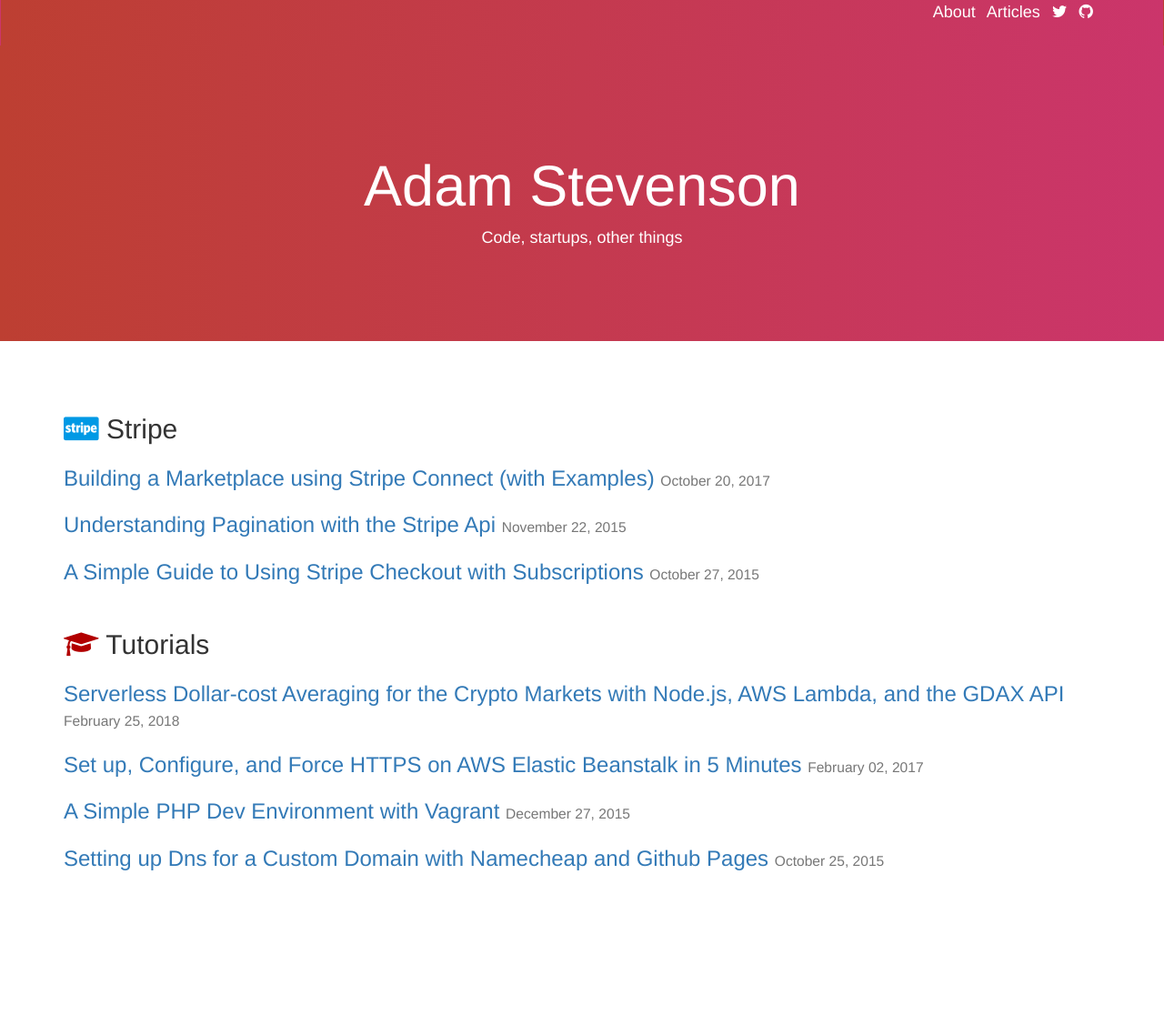
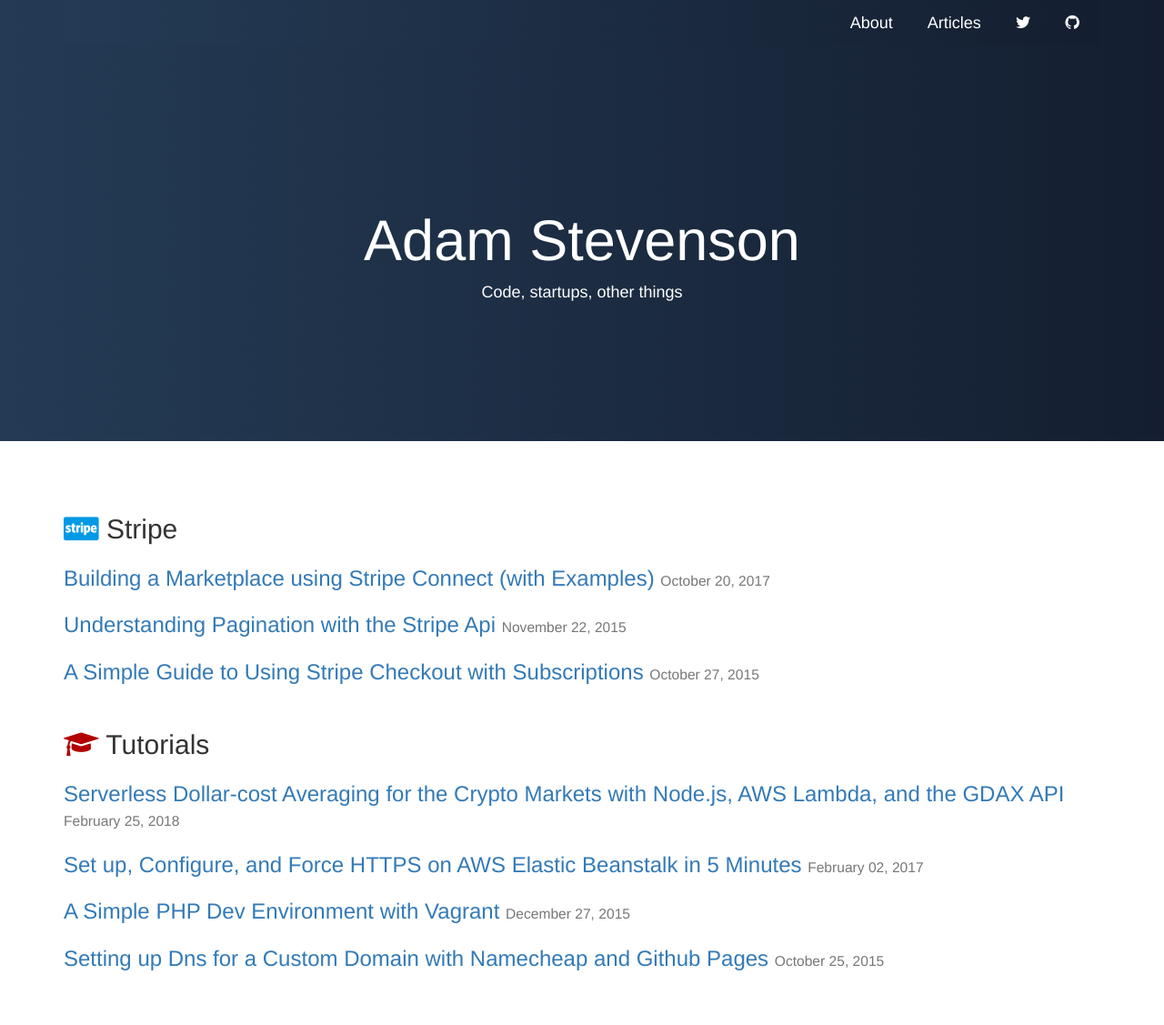
Before and after one commit to adamjstevenson/adamjstevenson.github.io, a Jekyll site: the page built from index.html, in a window 1280 px wide. Shown: the whole page at 91% size. Built offline with Jekyll 4.4.1, drawn with Linux system fonts in a browser that asks for light colours; nearby versions of some CDN libraries; before the commit the page ends 1017 px from its top, so only the background shows below that.

Commit message:
fix mobile header

```diff
--- a/_includes/head.html
+++ b/_includes/head.html
@@ -6,6 +6,7 @@
   <title>{% if page.title %}{{ page.title }}{% else %}{{ site.title }}{% endif %}</title>
   <meta name="description" content="{% if page.excerpt %}{{ page.excerpt | strip_html | strip_newlines | truncate: 160 }}{% else %}{{ site.description }}{% endif %}">
   <script src="//code.jquery.com/jquery-1.11.3.min.js"></script>
+  <script src="https://maxcdn.bootstrapcdn.com/bootstrap/3.3.7/js/bootstrap.min.js" integrity="sha384-Tc5IQib027qvyjSMfHjOMaLkfuWVxZxUPnCJA7l2mCWNIpG9mGCD8wGNIcPD7Txa" crossorigin="anonymous"></script>
   <link rel="stylesheet" href="{{ "/css/bootstrap.min.css" | prepend: site.baseurl }}">
   <link rel="stylesheet" href="{{ "/css/custom.css" | prepend: site.baseurl }}">
   <link rel="canonical" href="{{ page.url | replace:'index.html','' | prepend: site.baseurl | prepend: site.url }}">
--- a/_includes/header.html
+++ b/_includes/header.html
@@ -1,4 +1,4 @@
-<nav class="navbar">
+<nav class="navbar navbar-default" role="navigation">
   <div class="container">
     <div class="navabar-header">
       <button type="button" class="navbar-toggle collapsed" data-toggle="collapse" data-target="#navbar" aria-expanded="false" aria-controls="navbar">
@@ -9,11 +9,11 @@
       </button>
     </div>
     <div id="navbar" class="navbar-collapse collapse">
-      <div class="navbar-right">
-        <a href="/about/">About</a>
-        <a href="/articles/">Articles</a>
-        <a href="https://twitter.com/adamjstevenson"><i class="fa fa-twitter"></i></a>
-        <a href="https://github.com/adamjstevenson"><i class="fa fa-github"></i></a>
+      <ul class="nav navbar-nav navbar-right">
+        <li><a href="/about/">About</a></li>
+        <li><a href="/articles/">Articles</a></li>
+        <li><a href="https://twitter.com/adamjstevenson"><i class="fa fa-twitter"></i></a></li>
+        <li><a href="https://github.com/adamjstevenson"><i class="fa fa-github"></i></a></li>
       </div>
     </div><!--/.navbar-collapse -->
     </div>
--- a/css/custom.css
+++ b/css/custom.css
@@ -11,29 +11,44 @@
 body {
 	font-size: 18px;
 }
+.navbar-default {
+  background: #141E30;
+  background: -webkit-linear-gradient(to right, #243B55, #141E30);
+  background: linear-gradient(to right, #243B55, #141E30);
+  height: 60px;
+}
+.navbar-brand {
+  padding: 8px 15px;
+}
+.navbar-collapse {
+  background: #141E30;
+  background: -webkit-linear-gradient(to right, #243B55, #141E30);
+  background: linear-gradient(to right, #243B55, #141E30);
+}
 .navbar {
-	background: #CB356B;
-	background: -webkit-linear-gradient(to right, #BD3F32, #CB356B);
-	background: linear-gradient(to right, #BD3F32, #CB356B);
-	border-radius: 0px;
-	margin-bottom: 0px;
+  margin-bottom: 0px;
+  border-style: none;
+  border-radius: 0;
+}
+.navbar-default .navbar-nav>li>a {
+  color: #fff;
+  font-weight: normal;
+  margin-right: 8px;
+}
+.navbar-default .navbar-nav>li>a:hover {
+  color: #0099e5;
 }
 .jumbotron {
-	background: #CB356B;
-	background: -webkit-linear-gradient(to right, #BD3F32, #CB356B);
-	background: linear-gradient(to right, #BD3F32, #CB356B);
+	background: #141E30;
+  background: -webkit-linear-gradient(to right, #243B55, #141E30);
+  background: linear-gradient(to right, #243B55, #141E30);
 	color: #fff;
-	padding: 100px;
+	padding: 150px;
 }
 .jumbotron h1 a:link, .jumbotron h1 a:visited {
 	color:#fff;
 	text-decoration: none;
   font-weight: 300;
-}
-.navbar a:link, .navbar a:visited {
-	color: #fff;
-	font-weight: normal;
-	margin-right: 8px;
 }
 h1, h2, h3, h4 {
 	font-weight: 400;
```
